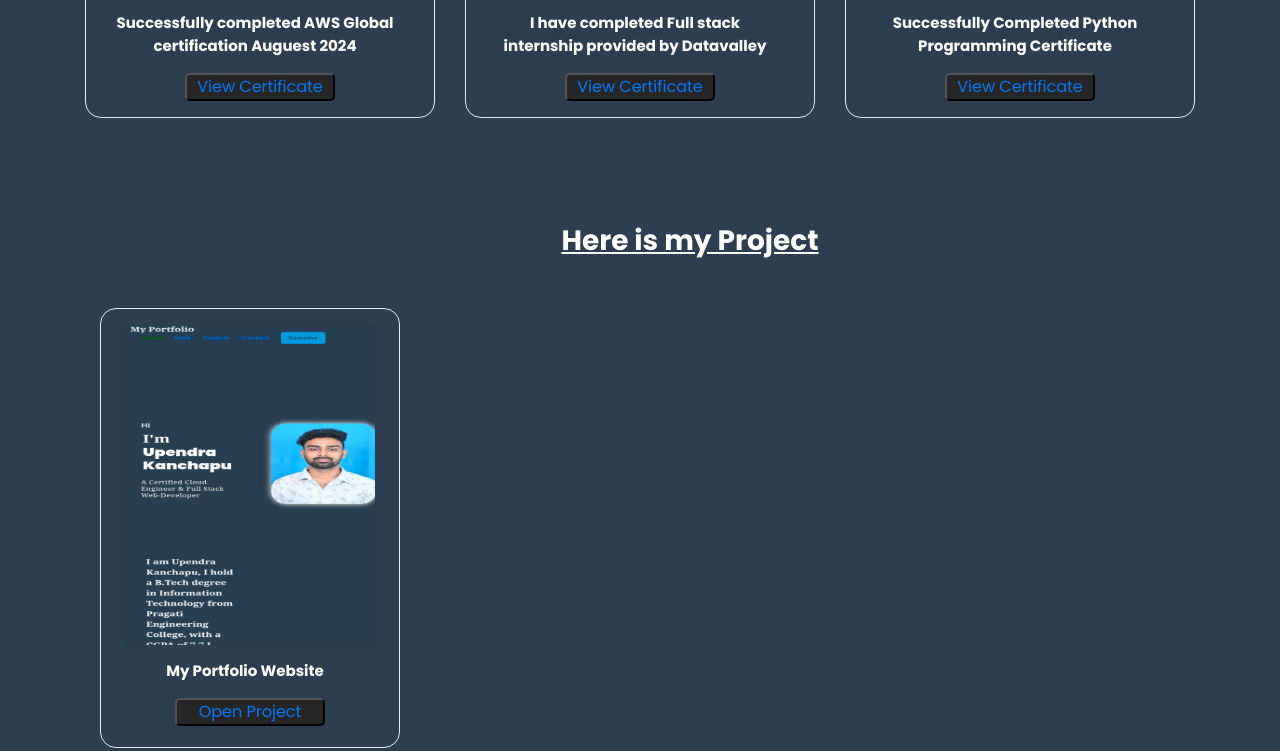
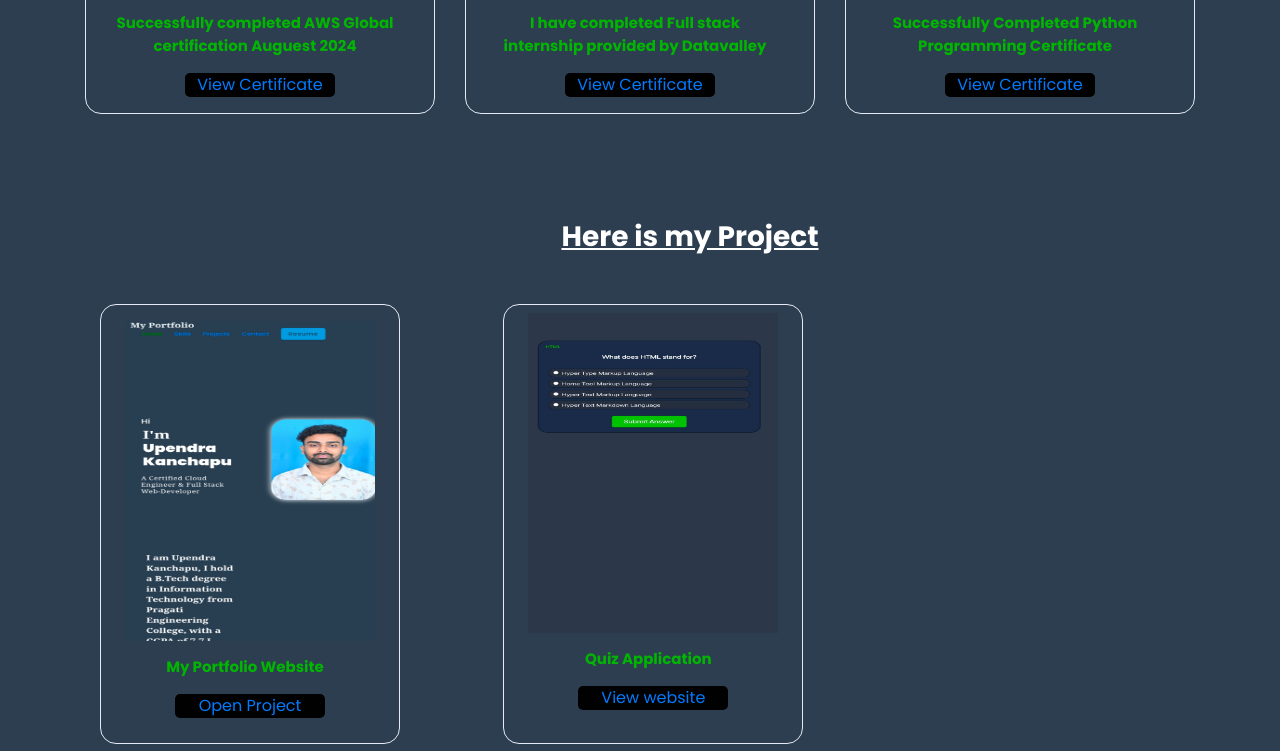
Before and after one commit to Theupendrak/upendra-portfolio, a plain HTML site: page index.html in a window 1280 px wide. Shown: the part 2249-3000 px from the top of the page. Drawn offline with nearby package versions, Linux system fonts and the light colour scheme.

Commit message:
changes in html css

```diff
--- a/index.html
+++ b/index.html
@@ -123,16 +123,23 @@
         <div class="project_container">
             <center><h3 class="technical-subheadings mt-2 "> <U>Here is my Project</h3></U></center>
             <div class="row">
+
                 <div class="col-12 col-md-4">
                     <div class="projectcard p-3">
                         <img class="project-img" src="images/Upendra_pic.jpg" alt="AWS Web Pic" >
                         <p class="certificate-para">My Portfolio Website</p>
                         <center> <button class="View-certificate-bttn"><a href="https://github.com/Theupendrak/upendra-portfolio" onclick="" target="_blank">Open Project</a></button></center>
-                    </div>
-                </div>
-                </div>
+                    </div></div>
+
+                <div class="col-12 col-md-4">
+                    <div class="projectcard1 p-2">
+                        <img class="project-img" src="images/quizproject.jpg" alt="AWS Web Pic" >
+                        <p class="certificate-para">Quiz Application</p>
+                        <center> <button class="View-certificate-bttn"><a href="https://theupendrak.github.io/quizapplication/" onclick="" target="_blank">View website</a></button></center>
+                    </div></div>
+
         </div>
-      </div>
+      </div></div>
 
 
 
--- a/style.css
+++ b/style.css
@@ -195,7 +195,7 @@ a {
 }
 
 .certificate-para {
-    color: white;
+    color: rgb(2, 181, 2);
     font-weight: bold;
     font-size: 15px;
     margin-top: 15px;
@@ -206,9 +206,10 @@ a {
 
 .View-certificate-bttn{
     color: blue;
-    background-color: #262626;
+    background-color: #000100;
     border-radius: 5px;
     width: 150px;
+    border: none;
 }
 .contact-form {
     display: flex;
@@ -241,6 +242,18 @@ a {
   height: 440px;
   width: 300px;
 
+}
+
+.projectcard1{
+     text-align: center;
+  background-color: #2C3E50;
+  border-style: solid;
+  border-width: 1px;
+  border-color: #e5eaf4;
+  border-radius: 16px;
+  height: 440px;
+  width: 300px;
+  margin-right: 20px;
 }
 .project-img{
     width: 250px;
```
Also changed, not shown: images/quizproject.jpg (added).
